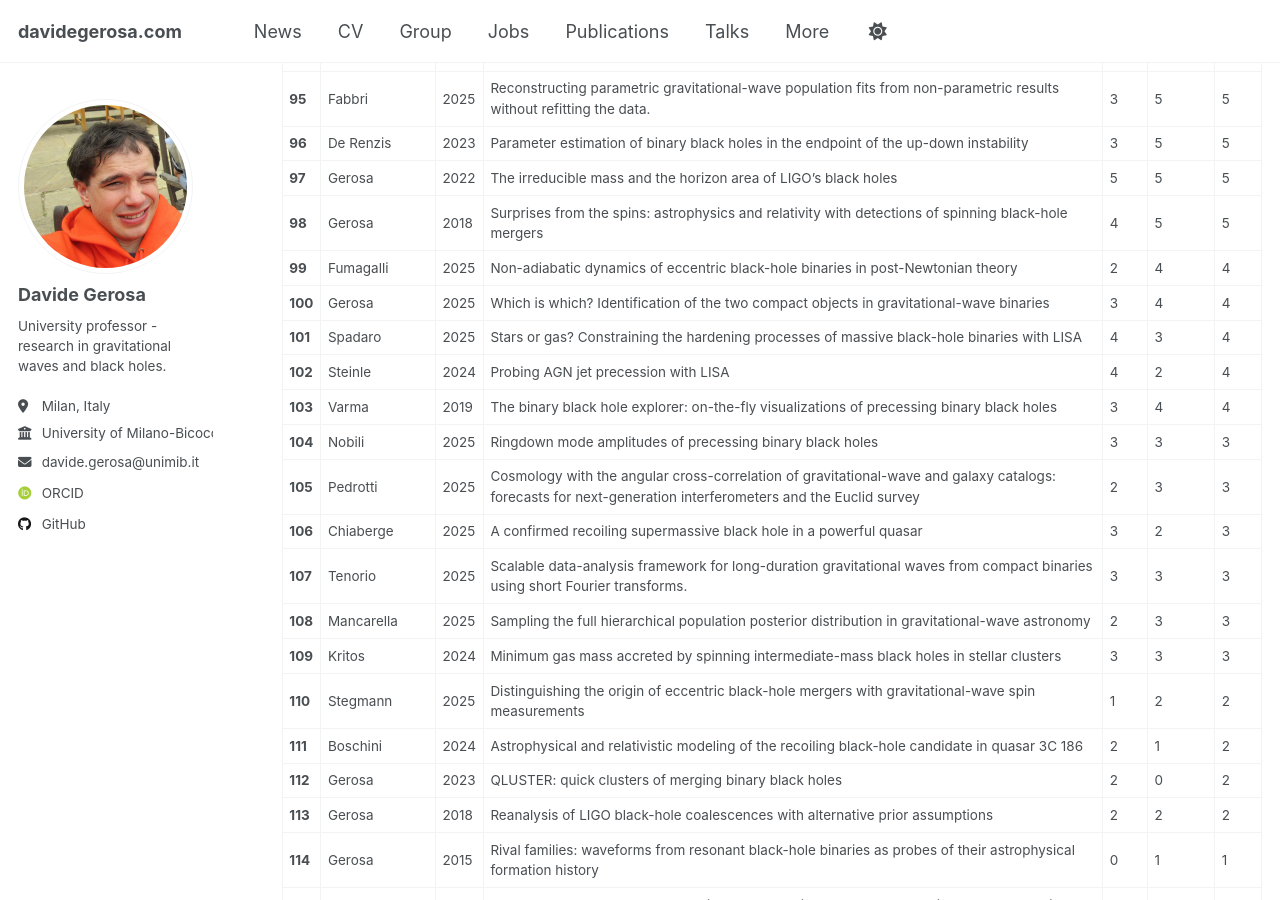
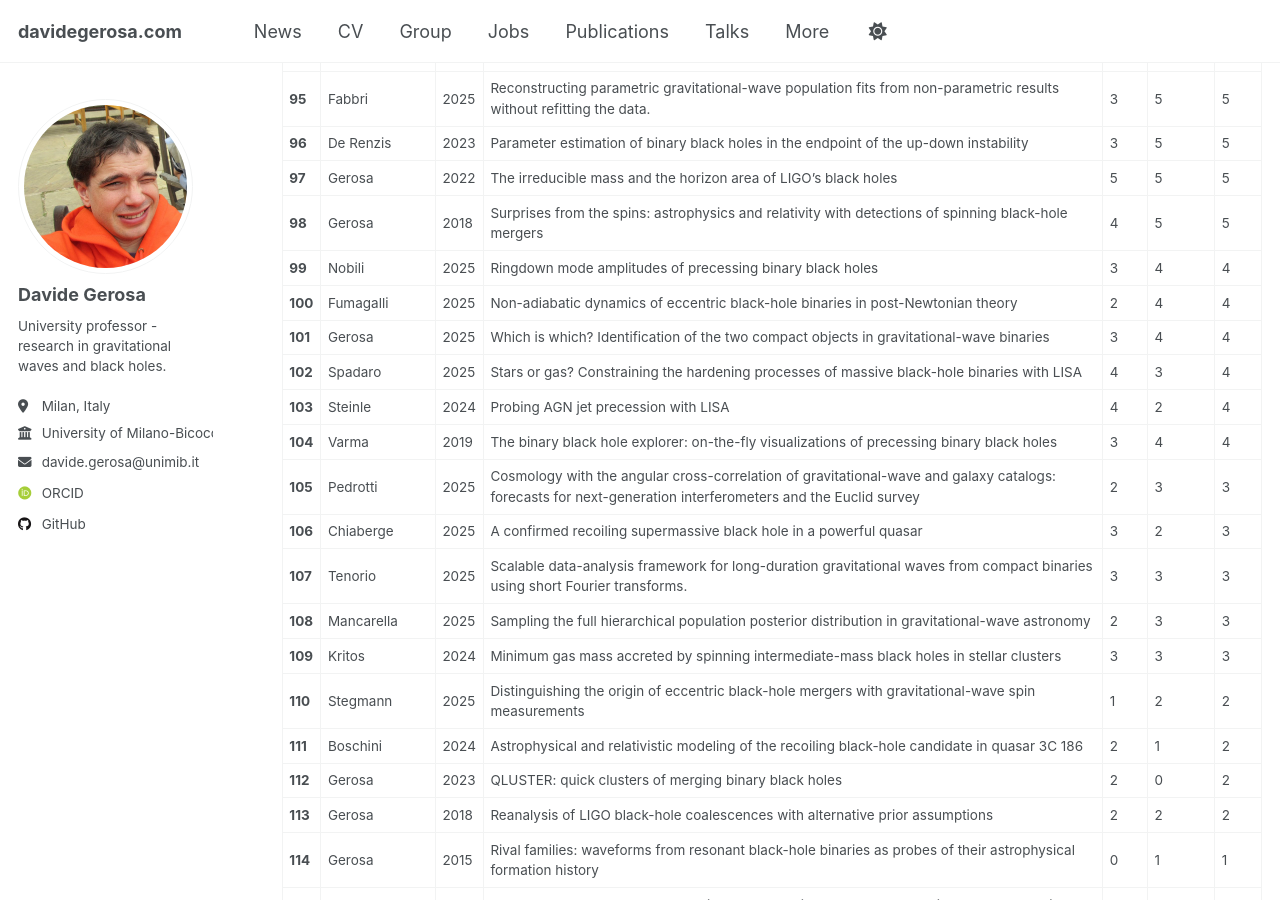
Before and after one commit to dgerosa/website, a Jekyll site: the page built from _pages/citations.md, in a window 1280 px wide and 900 px high, scrolled down 4292 px. Built offline with Jekyll 4.4.1, drawn with Linux system fonts in a browser that asks for light colours; some web fonts are replaced; some of the changed text lies outside the part shown.

Commit message:
updated from dgerosa/cv

```diff
--- a/_pages/_citations.md
+++ b/_pages/_citations.md
@@ -10,22 +10,22 @@
 | # | Author | Year | Title | ADS | INSPIRE | MAX |
 |---|--------|------|-------|-----|---------|-----|
 | **1** | Berti | 2015 | Testing general relativity with present and future astrophysical observations | 1296 | 1444 | 1444 |
-| **2** | Barack | 2019 | Black holes, gravitational waves and fundamental physics: a roadmap | 765 | 843 | 843 |
+| **2** | Barack | 2019 | Black holes, gravitational waves and fundamental physics: a roadmap | 765 | 844 | 844 |
 | **3** | Amaro-Seoane | 2022 | Astrophysics with the Laser Interferometer Space Antenna | 548 | 529 | 548 |
 | **4** | Belczynski | 2020 | Evolutionary roads leading to low effective spins, high black hole masses, and O1/O2 rates for LIGO/Virgo binary black holes | 430 | 444 | 444 |
 | **5** | Barausse | 2020 | Prospects for fundamental physics with LISA | 345 | 391 | 391 |
-| **6** | Varma | 2019 | Surrogate models for precessing binary black hole simulations with unequal masses | 335 | 362 | 362 |
+| **6** | Varma | 2019 | Surrogate models for precessing binary black hole simulations with unequal masses | 335 | 363 | 363 |
 | **7** | Gerosa | 2017 | Are merging black holes born from stellar collapse or previous mergers? | 283 | 308 | 308 |
 | **8** | Arun | 2022 | New horizons for fundamental physics with LISA | 234 | 273 | 273 |
 | **9** | Gerosa | 2018 | Spin orientations of merging black holes formed from the evolution of stellar binaries | 190 | 219 | 219 |
-| **10** | Gerosa | 2021 | Hierarchical mergers of stellar-mass black holes and their gravitational-wave signatures | 197 | 217 | 217 |
+| **10** | Gerosa | 2021 | Hierarchical mergers of stellar-mass black holes and their gravitational-wave signatures | 197 | 218 | 218 |
 | **11** | Gerosa | 2015 | Multi-timescale analysis of phase transitions in precessing black-hole binaries | 130 | 151 | 151 |
-| **12** | Gerosa | 2013 | Resonant-plane locking and spin alignment in stellar-mass black-hole binaries: a diagnostic of compact-binary formation | 133 | 146 | 146 |
-| **13** | Varma | 2019 | High-accuracy mass, spin, and recoil predictions of generic black-hole merger remnants | 131 | 144 | 144 |
+| **12** | Gerosa | 2013 | Resonant-plane locking and spin alignment in stellar-mass black-hole binaries: a diagnostic of compact-binary formation | 133 | 147 | 147 |
+| **13** | Varma | 2019 | High-accuracy mass, spin, and recoil predictions of generic black-hole merger remnants | 131 | 145 | 145 |
 | **14** | Kesden | 2015 | Effective potentials and morphological transitions for binary black-hole spin precession | 111 | 129 | 129 |
 | **15** | Afshordi | 2023 | Waveform modelling for the Laser Interferometer Space Antenna | 101 | 118 | 118 |
 | **16** | Ng | 2018 | Gravitational-wave astrophysics with effective-spin measurements: asymmetries and selection biases | 104 | 118 | 118 |
-| **17** | Islam | 2021 | Eccentric binary black hole surrogate models for the gravitational waveform and remnant properties: comparable mass, nonspinning case | 108 | 115 | 115 |
+| **17** | Islam | 2021 | Eccentric binary black hole surrogate models for the gravitational waveform and remnant properties: comparable mass, nonspinning case | 108 | 116 | 116 |
 | **18** | Baibhav | 2019 | Gravitational-wave detection rates for compact binaries formed in isolation: LIGO/Virgo O3 and beyond | 100 | 114 | 114 |
 | **19** | Vitale | 2020 | Inferring the properties of a population of compact binaries in presence of selection effects | 105 | 111 | 111 |
 | **20** | Gerosa | 2019 | Escape speed of stellar clusters from multiple-generation black-hole mergers in the upper mass gap | 102 | 110 | 110 |
@@ -107,12 +107,12 @@
 | **96** | De Renzis | 2023 | Parameter estimation of binary black holes in the endpoint of the up-down instability | 3 | 5 | 5 |
 | **97** | Gerosa | 2022 | The irreducible mass and the horizon area of LIGO's black holes | 5 | 5 | 5 |
 | **98** | Gerosa | 2018 | Surprises from the spins: astrophysics and relativity with detections of spinning black-hole mergers | 4 | 5 | 5 |
-| **99** | Fumagalli | 2025 | Non-adiabatic dynamics of eccentric black-hole binaries in post-Newtonian theory | 2 | 4 | 4 |
-| **100** | Gerosa | 2025 | Which is which? Identification of the two compact objects in gravitational-wave binaries | 3 | 4 | 4 |
-| **101** | Spadaro | 2025 | Stars or gas? Constraining the hardening processes of massive black-hole binaries with LISA | 4 | 3 | 4 |
-| **102** | Steinle | 2024 | Probing AGN jet precession with LISA | 4 | 2 | 4 |
-| **103** | Varma | 2019 | The binary black hole explorer: on-the-fly visualizations of precessing binary black holes | 3 | 4 | 4 |
-| **104** | Nobili | 2025 | Ringdown mode amplitudes of precessing binary black holes | 3 | 3 | 3 |
+| **99** | Nobili | 2025 | Ringdown mode amplitudes of precessing binary black holes | 3 | 4 | 4 |
+| **100** | Fumagalli | 2025 | Non-adiabatic dynamics of eccentric black-hole binaries in post-Newtonian theory | 2 | 4 | 4 |
+| **101** | Gerosa | 2025 | Which is which? Identification of the two compact objects in gravitational-wave binaries | 3 | 4 | 4 |
+| **102** | Spadaro | 2025 | Stars or gas? Constraining the hardening processes of massive black-hole binaries with LISA | 4 | 3 | 4 |
+| **103** | Steinle | 2024 | Probing AGN jet precession with LISA | 4 | 2 | 4 |
+| **104** | Varma | 2019 | The binary black hole explorer: on-the-fly visualizations of precessing binary black holes | 3 | 4 | 4 |
 | **105** | Pedrotti | 2025 | Cosmology with the angular cross-correlation of gravitational-wave and galaxy catalogs: forecasts for next-generation interferometers and the Euclid survey | 2 | 3 | 3 |
 | **106** | Chiaberge | 2025 | A confirmed recoiling supermassive black hole in a powerful quasar | 3 | 2 | 3 |
 | **107** | Tenorio | 2025 | Scalable data-analysis framework for long-duration gravitational waves from compact binaries using short Fourier transforms. | 3 | 3 | 3 |
@@ -160,20 +160,20 @@
 | A&A | 4 |
 | APJ | 3 |
 | LRR | 2 |
-| PhD thesis | 1 |
-| CURJ | 1 |
-| Moriond | 1 |
-| PRR | 1 |
-| Symmetry | 1 |
-| iScience | 1 |
 | Lincei | 1 |
 | JOSS | 1 |
+| PRR | 1 |
+| PhD thesis | 1 |
+| NatAstro | 1 |
+| JoPCS | 1 |
+| Moriond | 1 |
+| IAU | 1 |
+| GRG | 1 |
+| CURJ | 1 |
+| iScience | 1 |
+| book | 1 |
+| Symmetry | 1 |
 | AaSSP | 1 |
-| GRG | 1 |
-| JoPCS | 1 |
-| IAU | 1 |
-| NatAstro | 1 |
-| book | 1 |
 
 ## Papers per arXiv category
 
```
Also changed, not shown: other parts of _pages/_citations.md (+2 -2 lines).
